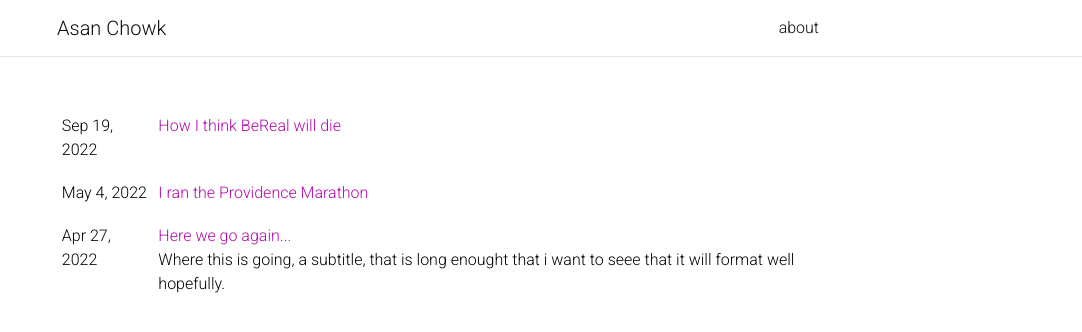
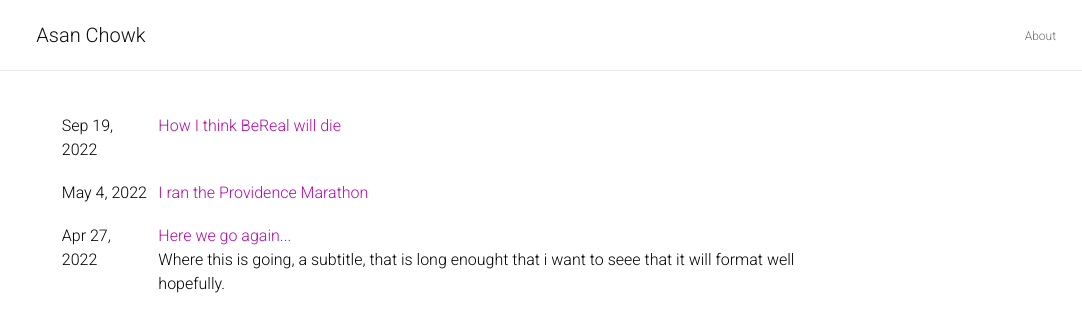
Before and after one commit to bsuwal/bsuwal.github.io, a Jekyll site: the page built from _pages/index.md, in a window 1280 px wide. Shown: the top 332 px of the page, without its empty margins (198-1280 px from the left). Built offline with Jekyll 4.4.1, drawn with Linux system fonts in a browser that asks for light colours; comment, search, counter and statistics services are not loaded; a style sheet for code colours, icons or effects is not loaded.

Commit message:
fixed nav bar

```diff
--- a/_config.yml
+++ b/_config.yml
@@ -159,25 +159,7 @@ jekyll-diagrams:
     # feel free to comment out this section if not using jekyll diagrams.
 
 
-# -----------------------------------------------------------------------------
-# Optional Features
-# -----------------------------------------------------------------------------
-
-enable_google_analytics:    false  # enables google analytics
-enable_panelbear_analytics: false  # enables panelbear analytics
-enable_google_verification: false  # enables google site verification
-enable_bing_verification:   false  # enables bing site verification
-enable_masonry:             true   # enables automatic project cards arangement
 enable_math:                true   # enables math typesetting (uses MathJax)
-enable_tooltips:            false  # enables automatic tooltip links generated
-                                   # for each section titles on pages and posts
-enable_darkmode:            true   # enables switching between light/dark modes
-enable_navbar_social:       false  # enables displaying social links in the
-                                   # navbar on the about page
-enable_project_categories:  true   # enables categorization of projects into
-                                   # multiple categories
-enable_medium_zoom:         true   # enables image zoom feature (as on medium.com)
-
 
 # -----------------------------------------------------------------------------
 # Library versions
--- a/_includes/head.html
+++ b/_includes/head.html
@@ -20,11 +20,3 @@
     {% endif %}
     <link rel="stylesheet" href="{{ '/assets/css/main.css' | relative_url }}">
     <link rel="canonical" href="{{ page.url | replace:'index.html','' | absolute_url }}">
-
-    <!-- Dark Mode -->
-    {% if site.enable_darkmode %}
-    <link rel="stylesheet" href="https://cdn.jsdelivr.net/gh/jwarby/jekyll-pygments-themes@master/{{ site.highlight_theme_dark | append: '.css' }}" media="none" id="highlight_theme_dark" />
-
-    <script src="{{ '/assets/js/theme.js' | relative_url }}"></script>
-    <script src="{{ '/assets/js/dark_mode.js' | relative_url }}"></script>
-    {% endif %}
--- a/_includes/header.html
+++ b/_includes/header.html
@@ -1,94 +1,17 @@
 
   <header>
-
-      <!-- Nav Bar -->
     <nav id="navbar" class="navbar navbar-light navbar-expand-sm {% if site.navbar_fixed %}fixed-top{% else %}sticky-top{% endif %}">
       <div class="container">
-          {% if page.title != "about" -%}
+
         <a class="navbar-brand title font-weight-lighter" href="{{ site.baseurl | prepend: site.url }}/">
-              {%- if site.title == "blank" -%}<span class="font-weight-bold">{{ site.first_name }} {{ site.middle_name }}  {{ site.last_name }}</span>{%- else -%}{{ site.title }}{%- endif -%}
+            {{ site.title }}
         </a>
-          {%- elsif site.enable_navbar_social -%}
-          <!-- Social Icons -->
-          <div class="navbar-brand social">
-            {% include social.html %}
+
       </div>
-          {% endif %}
-          <!-- Navbar Toggle -->
-          <button class="navbar-toggler collapsed ml-auto" type="button" data-toggle="collapse" data-target="#navbarNav" aria-controls="navbarNav" aria-expanded="false" aria-label="Toggle navigation">
-            <span class="sr-only">Toggle navigation</span>
-            <span class="icon-bar top-bar"></span>
-            <span class="icon-bar middle-bar"></span>
-            <span class="icon-bar bottom-bar"></span>
-          </button>
-
-          <div class="collapse navbar-collapse text-right" id="navbarNav">
-            <ul class="navbar-nav ml-auto flex-nowrap">
-
-              <!-- About -->
-              <li class="nav-item {% if page.title == 'about' %}active{% endif %}">
-                <a class="nav-link" href="{{ '/' | relative_url }}">about
-                  {%- if page.title == "about" -%}
-                  <span class="sr-only">(current)</span>
-                  {%- endif -%}
-                </a>
-              </li>
-              <!-- {% if site.blog_name %}
-              <! -- Bhushan TODO: Uncomment the below lines to have the blog appear in the nav bar -->
-              <!-- Blog -->
-              <!-- <li class="nav-item {% if page.url contains 'blog' %}active{% endif %}">
-                <a class="nav-link" href="{{ '/blog/' | relative_url }}">blog
-                  {%- if page.title == "blog" -%}
-                  <span class="sr-only">(current)</span>
-                  {%- endif -%}
-                </a>
-              </li>
-              {%- endif %} -->
-
-              <!-- Other pages -->
-              {%- assign sorted_pages = site.pages | sort: "title" -%}
-              {%- for p in sorted_pages -%}
-              {%- if p.nav and p.autogen == nil -%}
-              {%- if p.dropdown %}
-              <li class="nav-item dropdown {% if page.title == p.title %}active{% endif %}">
-                <a class="nav-link dropdown-toggle" href="#" id="navbarDropdown" role="button" data-toggle="dropdown" aria-haspopup="true" aria-expanded="false">{{ p.title }}
-                  {%- if page.title == p.title -%}
-                  <span class="sr-only">(current)</span>
-                  {%- endif -%}
-                </a>
-                <div class="dropdown-menu dropdown-menu-right" aria-labelledby="navbarDropdown">
-                  {%- for child in p.children -%}
-                  {%- if child.title == 'divider' %}
-                  <div class="dropdown-divider"></div>
-                  {%- else %}
-                  <a class="dropdown-item" href="{{ child.permalink | relative_url }}">{{ child.title }}</a>
-                  {%- endif -%}
-                  {% endfor %}
-                </div>
-              </li>
-              {%- else %}
-              <li class="nav-item {% if page.title == p.title %}active{% endif %}">
-                <a class="nav-link" href="{{ p.url | relative_url }}">{{ p.title }}
-                  {%- if page.title == p.title -%}
-                  <span class="sr-only">(current)</span>
-                  {%- endif -%}
-                </a>
-              </li>
-              {%- endif -%}
-              {%- endif -%}
-              {% endfor -%}
-              <!-- {%- if site.enable_darkmode %} -->
-
-              <!-- Toogle theme mode -->
-              <!-- <div class = "toggle-container">
-                <a id = "light-toggle">
-                  <i class="fas fa-moon"></i>
-                  <i class="fas fa-sun"></i>
-                </a>
-              </div>
-              {%- endif %} -->
+     <div class='nav'>
+          <ul class='wrap'>
+              <li><a href='/about'>About</a></li>
           </ul>
-          </div>
       </div>
     </nav>
   </header>
--- a/_sass/_base.scss
+++ b/_sass/_base.scss
@@ -586,3 +586,33 @@ html.transition *:after {
   font-size: 0.875rem;
   padding-top: 0.25rem;
 }
+
+
+.wrap {
+  max-width: 700px;
+  margin: 0 auto;
+}
+.mono {
+  font-family: monospace;
+}
+.nav {
+  margin-top: 15px;
+  margin-bottom: 15px;
+}
+.nav a {
+  color: rgba(0, 0, 0, 0.6);
+  text-decoration: none;
+  border-bottom: none;
+  font-size: 12px;
+}
+.nav a:hover {
+  font-weight: bold;
+}
+.nav ul {
+  list-style-type: none;
+  padding: 0;
+}
+.nav ul li {
+  display: inline;
+  margin-right: 10px;
+}
```
Lines whose indentation alone changed are shown as unchanged.
